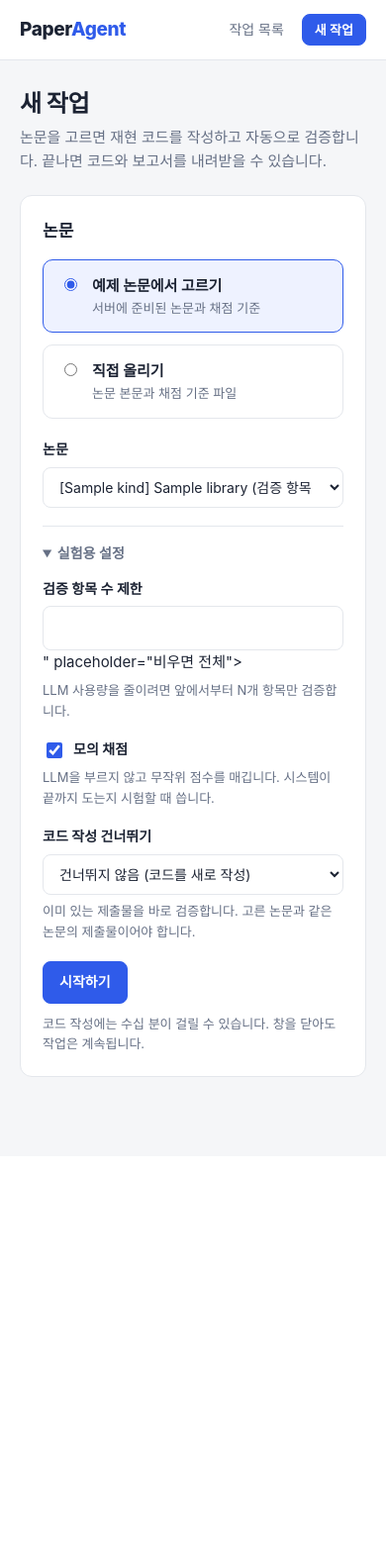
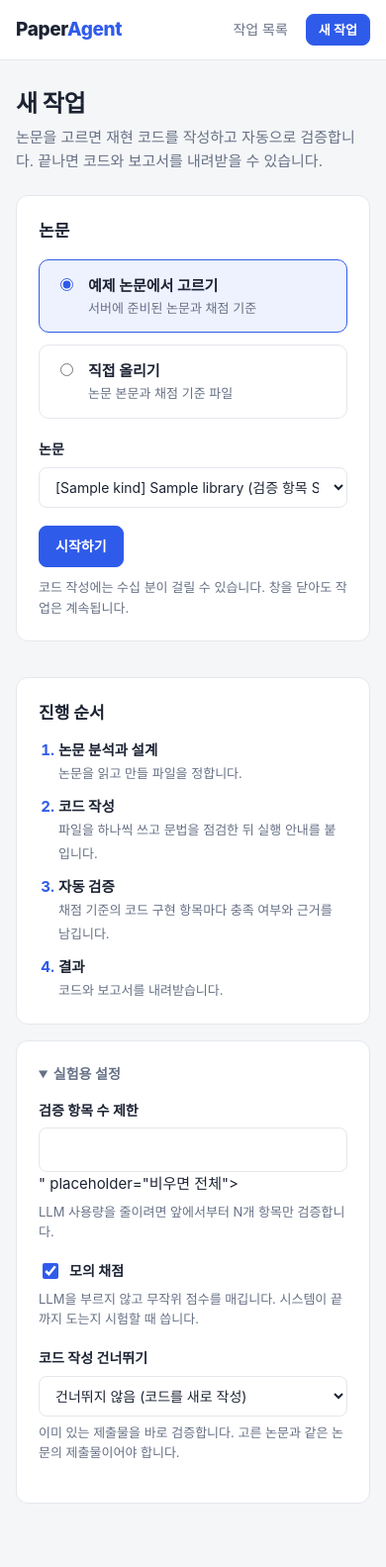
Before and after one commit to nguyenthingocduyen0405/paper2agent, a FastAPI app: template mini-paperbench/web/templates/new.html in a window 390 px wide. Shown: the whole page at 99% size. Before the commit the page ends 1088 px from the top, so only its background shows below. Run offline with FastAPI, Linux system fonts and the light colour scheme; the template is opened without the code that fills it: most values are stand-ins (such as "Sample title", 1, 10 or a date in 2020); form fields are guessed from the names that the template uses; some web fonts are replaced.

Commit message:
web: 16:9 default layout (wide container, main + side columns)
The pages used a 980px column, which left most of a 1920x1080 screen or a
projector empty. The container is now up to 1680px. The job page puts the
score and per-item table in the main column and downloads, files and history
in a side column; while code is being written, the P1-P5 steps and the log
sit side by side. The new-job form has the paper on the left and the process
overview plus experimental settings on the right. Below 1100px it falls back
to one column; on phones the current step label no longer gets cut off.

Co-Authored-By: Claude Opus 5.5 <noreply@anthropic.com>

```diff
--- a/mini-paperbench/web/static/style.css
+++ b/mini-paperbench/web/static/style.css
@@ -34,8 +34,23 @@ a:hover { text-decoration: underline; }
 code, pre, .mono { font-family: "JetBrains Mono", ui-monospace, SFMono-Regular, Menlo, Consolas, monospace; }
 code { font-size: 0.9em; background: #f2f4f7; padding: 1px 6px; border-radius: 5px; }
 
-.wrap { max-width: 980px; margin: 0 auto; padding: 0 20px; }
+.wrap { max-width: 1680px; margin: 0 auto; padding: 0 32px; }
 main.wrap { padding-top: 28px; padding-bottom: 64px; }
+
+/* 기본 화면은 16:9 (1920x1080, 1280x720 프로젝터). 본문 + 옆 칸 두 줄로 나눈다 */
+.cols { display: grid; grid-template-columns: minmax(0, 1fr) clamp(320px, 26%, 440px); gap: 20px; align-items: start; }
+.col-main, .col-side { min-width: 0; }
+.split { display: grid; grid-template-columns: minmax(0, 1fr) minmax(0, 1.2fr); gap: 24px; align-items: start; }
+.split-head { margin-top: 2px; }
+.col-side .files { columns: 1; }
+.col-side details.adv { border-top: 0; padding-top: 0; margin: 0; }
+.col-side details.adv:not([open]) summary { margin-bottom: 0; }
+.col-main > :last-child, .col-side > :last-child { margin-bottom: 0; }
+.flow { margin: 0; padding-left: 20px; }
+.flow li { margin: 0 0 10px; }
+.flow li:last-child { margin-bottom: 0; }
+.flow li strong { display: block; font-size: 14.5px; }
+.flow li::marker { color: var(--accent); font-weight: 700; }
 
 header.top { background: #fff; border-bottom: 1px solid var(--line); position: sticky; top: 0; z-index: 10; }
 header.top .wrap { display: flex; align-items: center; justify-content: space-between; height: 60px; }
@@ -99,6 +114,9 @@ table.list { width: 100%; border-collapse: collapse; }
 .list tr.click { cursor: pointer; }
 .list tr.click:hover { background: #fafbfc; }
 .list a.title { color: var(--text); font-weight: 600; }
+.jobs .col-status { width: 130px; }
+.jobs .col-progress { width: 34%; }
+.jobs .col-time { width: 170px; }
 .rubric td, .rubric th { padding-left: 0; }
 .rubric .num-col { width: 36px; }
 .rubric .res-col { width: 80px; }
@@ -111,6 +129,7 @@ table.list { width: 100%; border-collapse: collapse; }
 .statusline { display: flex; align-items: center; gap: 10px; margin: 18px 0 14px; }
 .stepper { display: flex; list-style: none; padding: 0; margin: 0 0 20px; gap: 6px; }
 .stepper li { flex: 1; display: flex; align-items: center; gap: 8px; font-size: 14px; color: var(--muted); min-width: 0; }
+.stepper li:last-child { flex: none; }
 .stepper li:not(:last-child)::after { content: ""; flex: 1; height: 2px; background: var(--line); margin: 0 4px; min-width: 12px; }
 .stepper li.done:not(:last-child)::after { background: var(--ok); }
 .stepper .dot { width: 26px; height: 26px; border-radius: 50%; display: grid; place-items: center; font-size: 12.5px; font-weight: 700; background: #e9ecf0; color: var(--muted); flex: none; }
@@ -149,6 +168,7 @@ pre.log {
   background: #111827; color: #d1d9e6; padding: 14px 16px; border-radius: 8px; font-size: 12.5px; line-height: 1.55;
   max-height: 300px; overflow: auto; white-space: pre-wrap; word-break: break-all; margin: 0;
 }
+pre.log.tall { max-height: 420px; }
 pre.code {
   background: #fff; border: 1px solid var(--line); border-radius: var(--radius); padding: 18px 20px;
   font-size: 13px; line-height: 1.6; overflow: auto; white-space: pre; margin: 0;
@@ -202,12 +222,27 @@ select:focus, input:focus { outline: 2px solid var(--accent-weak); border-color:
 details.adv { border-top: 1px solid var(--line); padding-top: 16px; margin: 4px 0 20px; }
 details.adv summary { cursor: pointer; font-weight: 600; font-size: 14px; color: var(--muted); margin-bottom: 14px; }
 
+/* 큰 화면에서는 글자를 조금 키운다(프로젝터에서 읽기 쉽게) */
+@media (min-width: 1600px) {
+  body { font-size: 16px; }
+  .small { font-size: 13.5px; }
+}
+
+/* 16:9가 아닌 좁은 화면: 한 줄로 */
+@media (max-width: 1100px) {
+  .cols { grid-template-columns: minmax(0, 1fr); }
+  .split { grid-template-columns: minmax(0, 1fr); }
+  .split-head { margin-top: 20px; }
+}
+
 @media (max-width: 720px) {
+  .wrap { padding: 0 16px; }
   .stats { grid-template-columns: 1fr; }
   .choice { grid-template-columns: 1fr; }
   .files { columns: 1; }
   .hide-sm { display: none; }
   .stepper .lbl { display: none; }
   .stepper li.current .lbl, .stepper li.failed .lbl { display: inline; }
+  .stepper li.current, .stepper li.failed { flex: 2; }
   .pagehead { flex-direction: column; }
 }
--- a/mini-paperbench/web/templates/index.html
+++ b/mini-paperbench/web/templates/index.html
@@ -12,7 +12,7 @@
 <div class="card flush"{% if running %} data-autorefresh{% endif %}>
   <table class="list jobs">
     <thead>
-      <tr><th>논문</th><th>상태</th><th class="hide-sm">진행</th><th class="hide-sm">시작</th></tr>
+      <tr><th>논문</th><th class="col-status">상태</th><th class="hide-sm col-progress">진행</th><th class="hide-sm col-time">시작</th></tr>
     </thead>
     <tbody>
       {% for j in jobs %}
--- a/mini-paperbench/web/templates/new.html
+++ b/mini-paperbench/web/templates/new.html
@@ -10,7 +10,8 @@
 </div>
 {% endif %}
 
-<form method="post" action="/jobs" enctype="multipart/form-data" class="card form" id="new-job">
+<form method="post" action="/jobs" enctype="multipart/form-data" class="cols" id="new-job">
+  <div class="col-main card form">
     <h2>논문</h2>
     <div class="choice">
       <label>
@@ -49,6 +50,24 @@
       </div>
     </div>
 
+    <div class="actions">
+      <button class="btn btn-primary" type="submit">시작하기</button>
+      <span class="muted small">코드 작성에는 수십 분이 걸릴 수 있습니다. 창을 닫아도 작업은 계속됩니다.</span>
+    </div>
+  </div>
+
+  <aside class="col-side">
+    <div class="card">
+      <h2>진행 순서</h2>
+      <ol class="flow">
+        <li><strong>논문 분석과 설계</strong><span class="muted small">논문을 읽고 만들 파일을 정합니다.</span></li>
+        <li><strong>코드 작성</strong><span class="muted small">파일을 하나씩 쓰고 문법을 점검한 뒤 실행 안내를 붙입니다.</span></li>
+        <li><strong>자동 검증</strong><span class="muted small">채점 기준의 코드 구현 항목마다 충족 여부와 근거를 남깁니다.</span></li>
+        <li><strong>결과</strong><span class="muted small">코드와 보고서를 내려받습니다.</span></li>
+      </ol>
+    </div>
+
+    <div class="card form">
       <details class="adv" {% if form.limit or form.mock or form.skip_submission %}open{% endif %}>
         <summary>실험용 설정</summary>
         <div class="field">
@@ -71,10 +90,7 @@
           <p class="hint">이미 있는 제출물을 바로 검증합니다. 고른 논문과 같은 논문의 제출물이어야 합니다.</p>
         </div>
       </details>
-
-  <div class="actions">
-    <button class="btn btn-primary" type="submit">시작하기</button>
-    <span class="muted small">코드 작성에는 수십 분이 걸릴 수 있습니다. 창을 닫아도 작업은 계속됩니다.</span>
     </div>
+  </aside>
 </form>
 {% endblock %}
```
Also changed, not shown: mini-paperbench/web/templates/_live.html (+41 -25 lines). Lines whose indentation alone changed are shown as unchanged.
